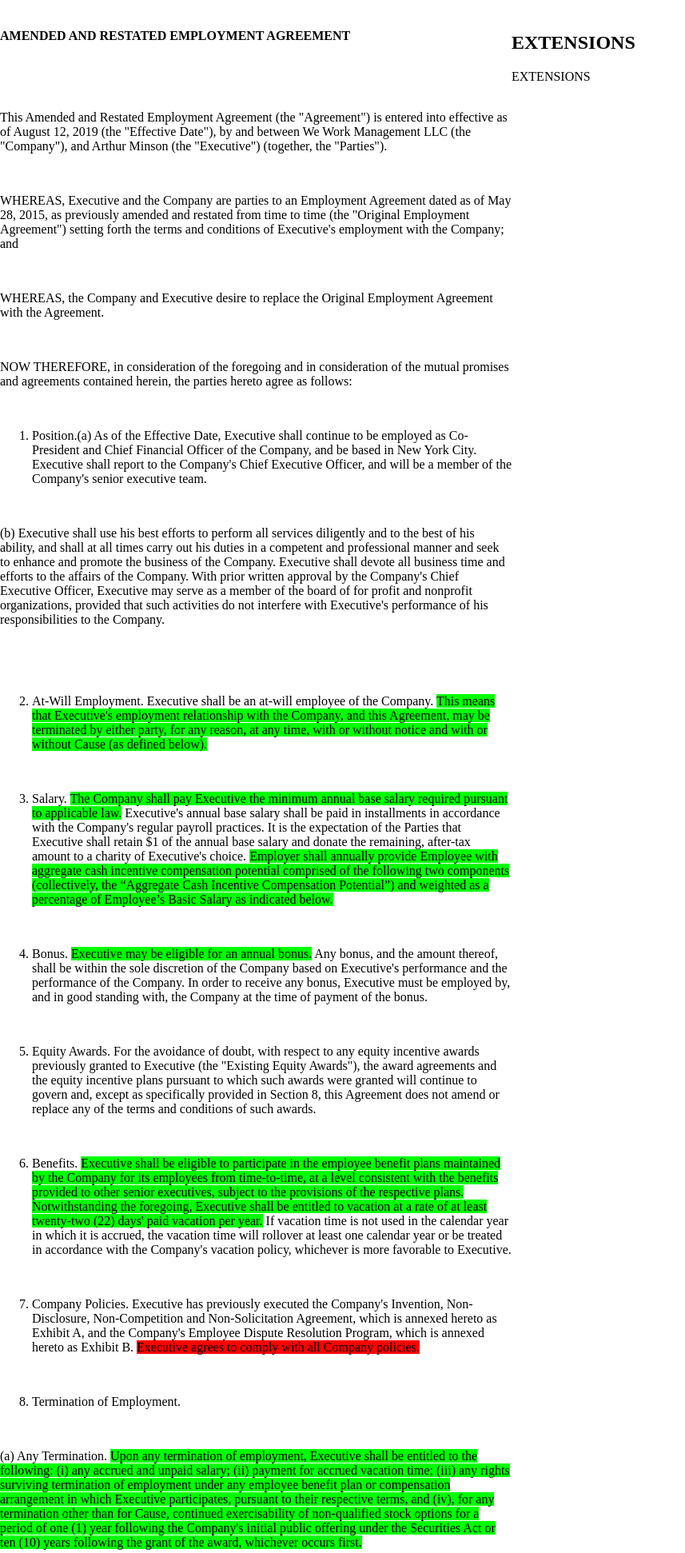
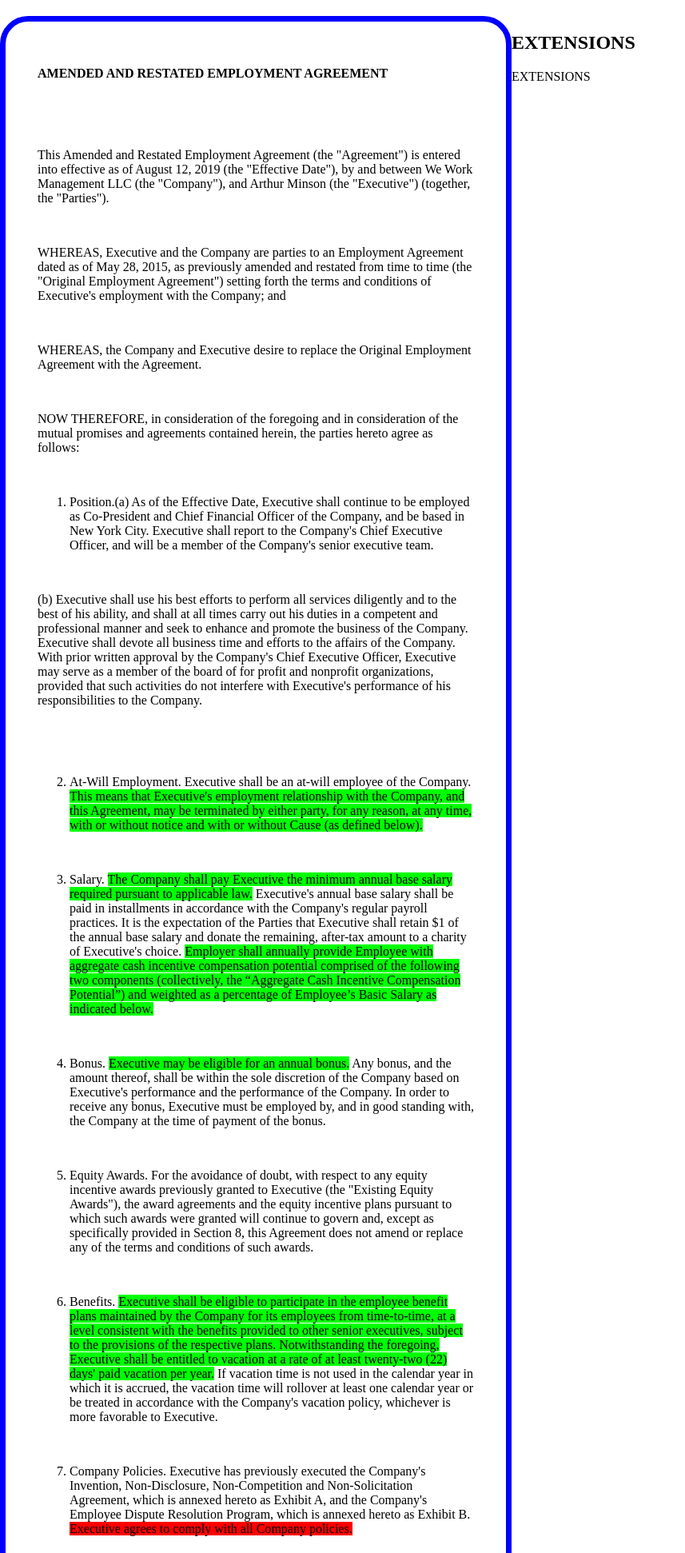
Before and after one commit to varikakasandor/HackZurich2021, a Flask app: a page that uses static/style.css in a window 1280 px wide. Shown: the top 1942 px of the page at 80% size, without its empty margins (0-857 px from the left). Run offline with Flask 2, Linux system fonts and the light colour scheme.

Commit message:
analysis page half styled

```diff
--- a/static/application.html
+++ b/static/application.html
@@ -21,7 +21,7 @@
                 background-size: cover;
             }
         </style>
-        <title>VirtualLawyer</title>
+        <title>91/3</title>
     </head>
     <body>
         <header id="main-header">
--- a/static/hardcoded_analysis.html
+++ b/static/hardcoded_analysis.html
@@ -9,6 +9,7 @@
     <body>
 
         <div class="split left">
+            <div id="contract-format">
                 <p><strong>AMENDED AND RESTATED EMPLOYMENT AGREEMENT</strong></p>
                 <p>&nbsp;</p>
                 <p>&nbsp;</p>
@@ -133,6 +134,7 @@
                 <p>&nbsp;&nbsp;&nbsp;&nbsp;&nbsp;&nbsp;&nbsp;&nbsp;&nbsp;&nbsp;&nbsp;</p>
                 <p>By:&nbsp;&nbsp;&nbsp;&nbsp;&nbsp;&nbsp; &nbsp;&nbsp;&nbsp;&nbsp;&nbsp;&nbsp;&nbsp;&nbsp;&nbsp;&nbsp; Adam Neumann&nbsp;&nbsp;&nbsp;&nbsp;&nbsp;&nbsp;&nbsp;&nbsp; &nbsp;&nbsp;&nbsp;&nbsp;&nbsp;&nbsp;&nbsp;&nbsp;&nbsp;&nbsp;&nbsp;&nbsp;&nbsp;&nbsp;&nbsp;&nbsp;&nbsp;&nbsp;&nbsp;&nbsp;&nbsp;&nbsp; &nbsp;&nbsp;&nbsp;&nbsp;&nbsp;&nbsp;&nbsp;&nbsp;&nbsp;&nbsp;&nbsp; Arthur Minson</p>
             </div>
+        </div>
 
         <div class="split right">
             <h2>EXTENSIONS</h2>
--- a/static/style.css
+++ b/static/style.css
@@ -44,6 +44,15 @@
     border-radius: 25px;
 }
 
+#contract-format{
+    border-radius: 35px;
+    padding: 40px;
+    border-color: blue;
+    border-style: solid;
+    border-width: 7px;
+    /*rgb(191, 217, 255)*/
+}
+
 .split {
     height: 100%;
     width: 50%;
```
Lines whose indentation alone changed are shown as unchanged.
